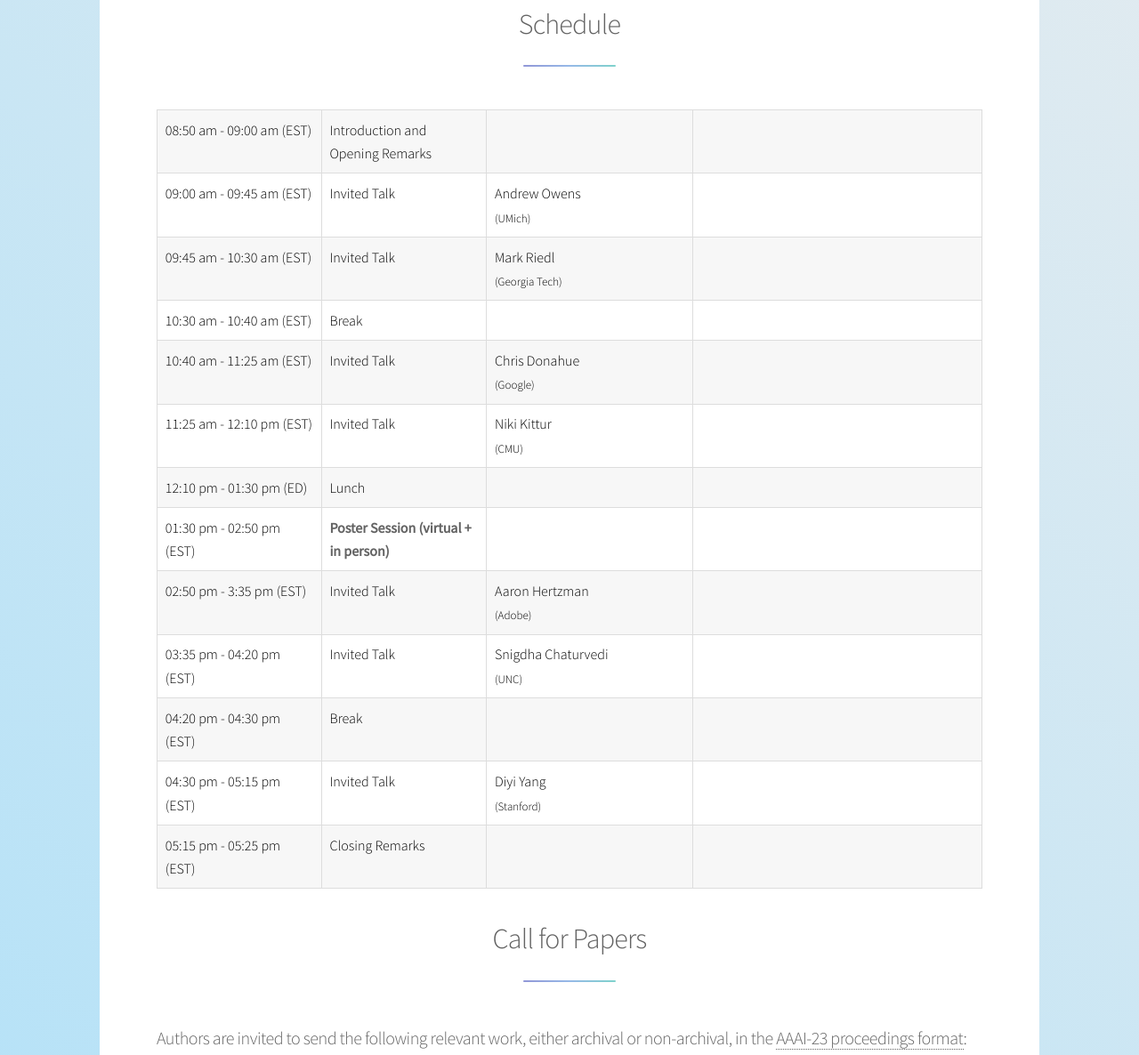
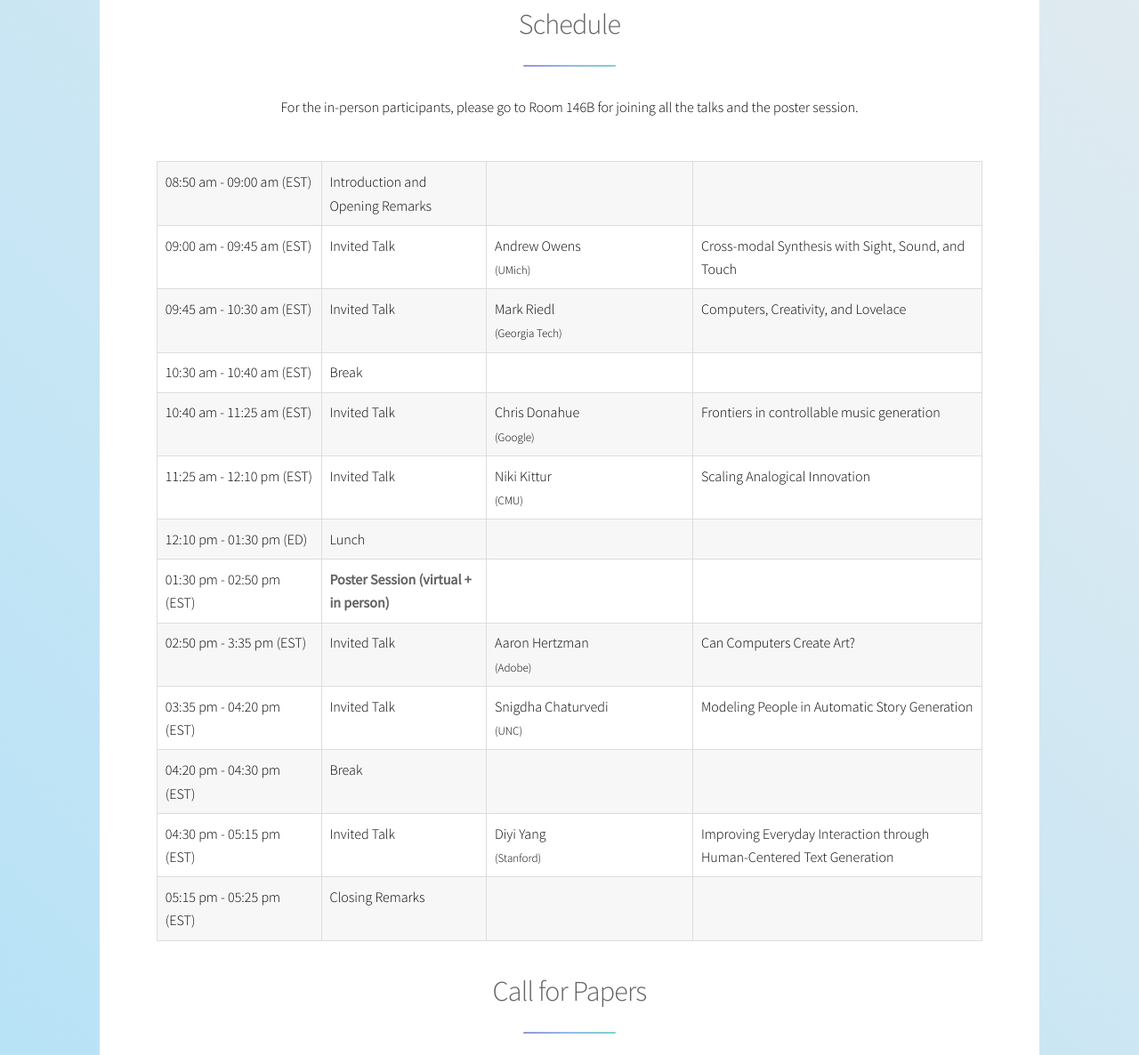
Before and after one commit to creativeai-ws/creativeai-ws.github.io, a plain HTML site: page index.html in a window 1280 px wide. Shown: the part 3025-4211 px from the top of the page at 89% size. Drawn offline with Linux system fonts and the light colour scheme; files whose address does not match are found by name.

Commit message:
updating the title of the talks

```diff
--- a/index.html
+++ b/index.html
@@ -189,6 +189,7 @@
 										<header class="major">
 											<center>
 											<h2>Schedule</h2>
+                                                                                        For the in-person participants, please go to Room 146B for joining all the talks and the poster session.
 											</center>
 										</header>
 
@@ -208,13 +209,13 @@
 														<td>09:00 am - 09:45 am (EST)</td>
 														<td>Invited Talk</td>
 														<td>Andrew Owens<br><font size="2">(UMich)</font></td>
-														<td></td>
+														<td>Cross-modal Synthesis with Sight, Sound, and Touch</td>
 													</tr>
 													<tr>
 														<td>09:45 am - 10:30 am (EST)</td>
 														<td>Invited Talk</td>
 														<td>Mark Riedl<br><font size="2">(Georgia Tech)</font></td>
-														<td></td>
+														<td>Computers, Creativity, and Lovelace</td>
 													</tr>
 													<tr>
 														<td>10:30 am - 10:40 am (EST)</td>
@@ -226,13 +227,13 @@
 														<td>10:40 am - 11:25 am (EST) </td>
 														<td>Invited Talk</td>
 														<td>Chris Donahue<br><font size="2">(Google)</font></td>
-														<td></td>
+														<td>Frontiers in controllable music generation</td>
 													</tr>
 													<tr>
 														<td>11:25 am - 12:10 pm (EST) </td>
 														<td>Invited Talk</td>
 														<td>Niki Kittur<br><font size="2">(CMU)</font></td>
-														<td></td>
+														<td>Scaling Analogical Innovation</td>
 													</tr>
 													<tr>
 														<td>12:10 pm - 01:30 pm (ED) </td>
@@ -250,13 +251,13 @@
 														<td>02:50 pm - 3:35 pm (EST)</td>
 														<td>Invited Talk</td>
 														<td>Aaron Hertzman<br><font size="2">(Adobe)</font></td>
-														<td></td>
+														<td>Can Computers Create Art?</td>
 													</tr>
 													<tr>
 														<td>03:35 pm - 04:20 pm (EST)</td>
 														<td>Invited Talk</td>
 														<td>Snigdha Chaturvedi<br><font size="2">(UNC)</font></td>
-														<td></td>
+														<td>Modeling People in Automatic Story Generation</td>
 													</tr>
 													<tr>
 														<td>04:20 pm - 04:30 pm (EST)</td>
@@ -268,7 +269,7 @@
 														<td>04:30 pm - 05:15 pm (EST)</td>
 														<td>Invited Talk</td>
 														<td>Diyi Yang<br><font size="2">(Stanford)</font></td>
-														<td></td>
+														<td>Improving Everyday Interaction through Human-Centered Text Generation</td>
 													</tr>
 													<tr>
 														<td>05:15 pm - 05:25 pm (EST)</td>
```
